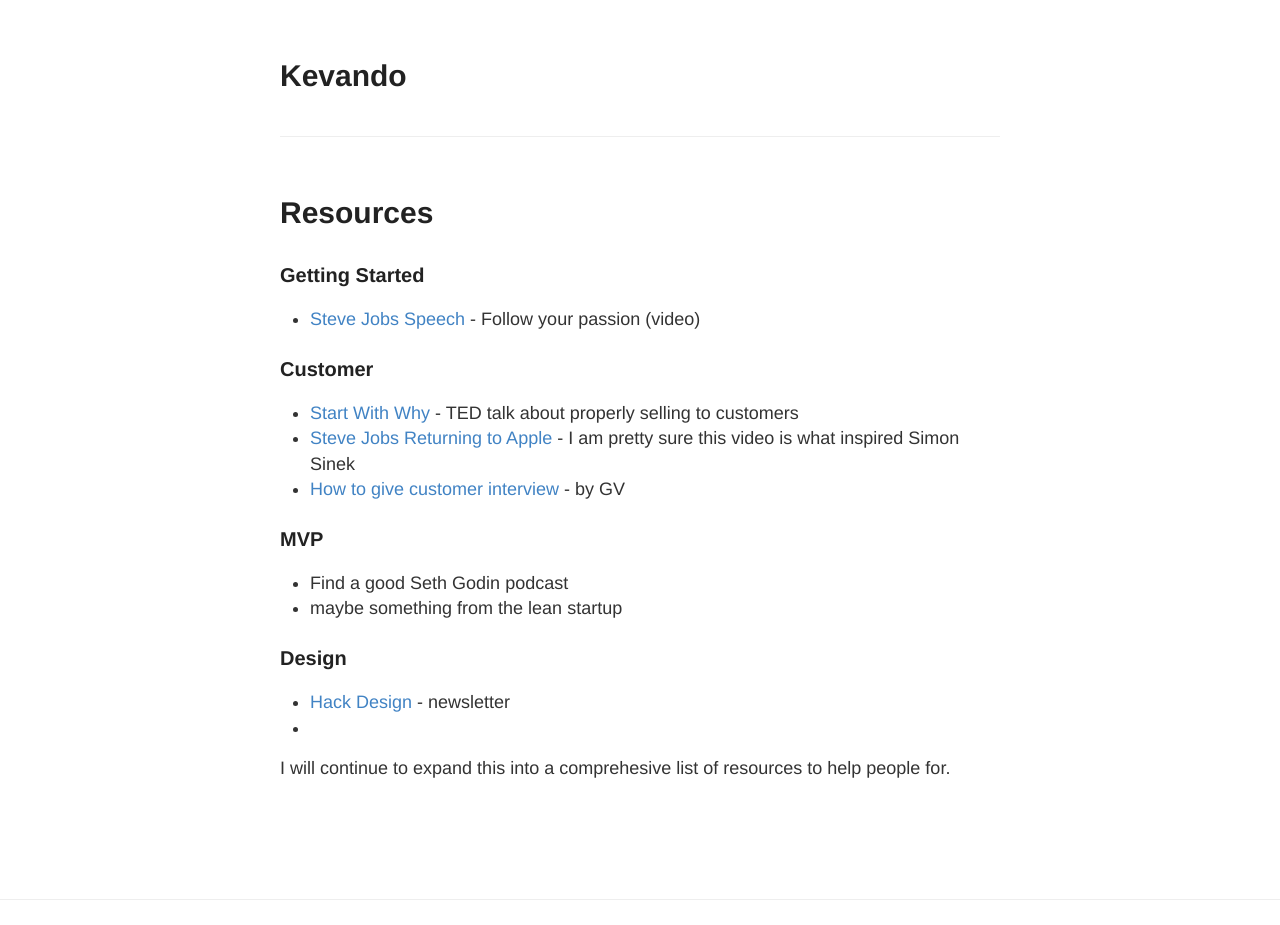
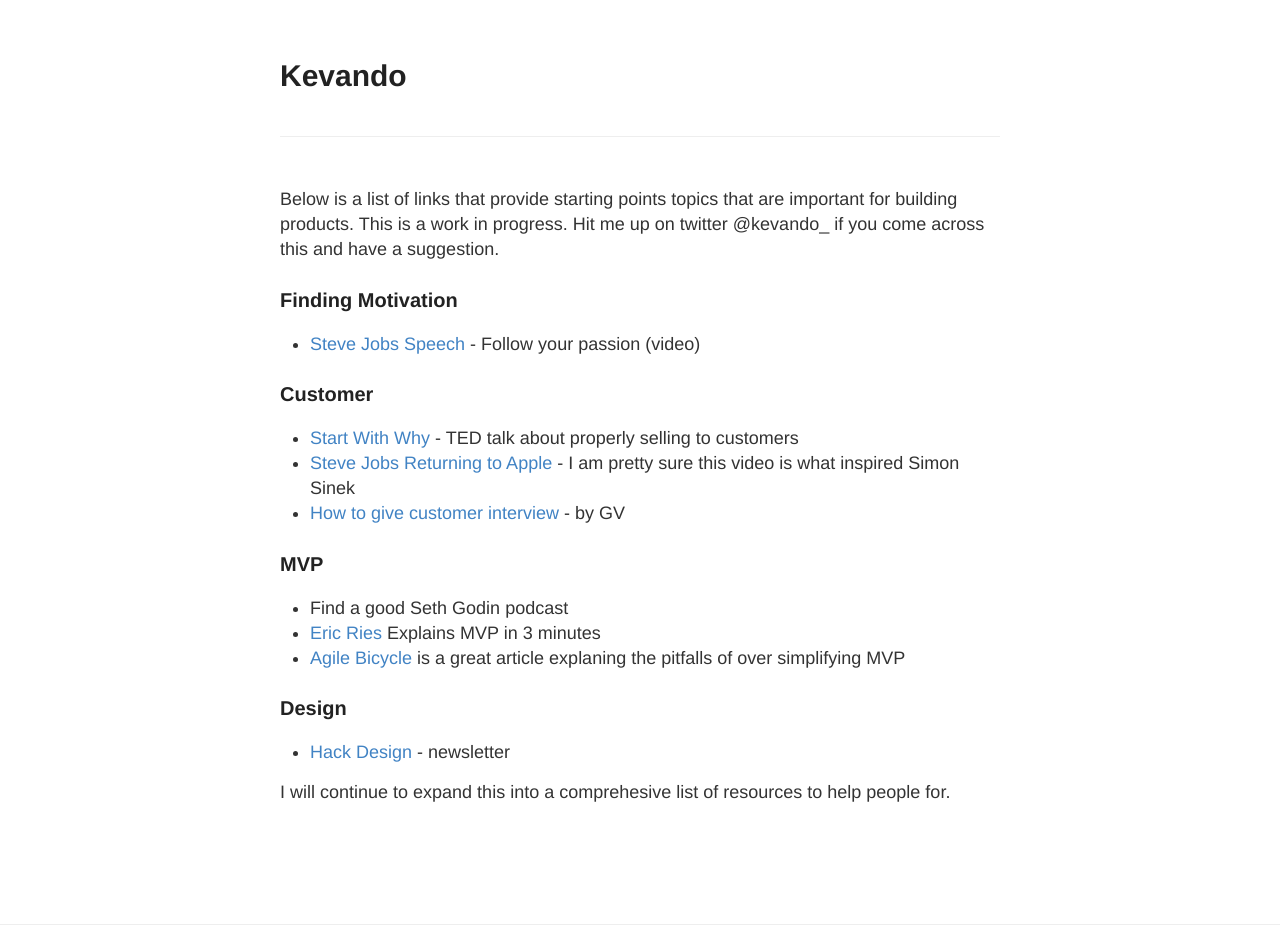
Before and after one commit to kevando/kevando.github.io, a Jekyll site: the page built from index.md, in a window 1280 px wide. Built offline with Jekyll 4.4.1, drawn with Linux system fonts in a browser that asks for light colours; Markdown is read by kramdown in place of the engine named in the settings; before the commit the page ends 900 px from its top, so only the background shows below that.

Commit message:
updated with mvp links

```diff
--- a/index.md
+++ b/index.md
@@ -2,11 +2,10 @@
 layout: default
 ---
 
+Below is a list of links that provide starting points topics that are important for building products. This is a work in progress. Hit me up on twitter @kevando_ if you come across this and have a suggestion.
 
-# Resources
+### Finding Motivation
 
-
-### Getting Started
 
 * [Steve Jobs Speech] - Follow your passion (video)
 
@@ -18,13 +17,16 @@
 * [How to give customer interview] - by GV
 
 ### MVP
+* Find a good Seth Godin podcast
+* [Eric Ries] Explains MVP in 3 minutes
+* [Agile Bicycle] is a great article explaning the pitfalls of over simplifying MVP
 
-* Find a good Seth Godin podcast
-* maybe something from the lean startup
+
+
 
 ### Design
 * [Hack Design] - newsletter
-*
+
 
 I will continue to expand this into a comprehesive list of resources to help people for.
 
@@ -34,3 +36,5 @@
    [Steve Jobs Returning to Apple]: <https://www.youtube.com/watch?v=keCwRdbwNQY>
    [How to give customer interview]: <https://www.youtube.com/watch?v=U9ZG19XTbd4>
    [Hack Design]: <https://hackdesign.org/>
+   [Eric Ries]: <https://www.youtube.com/watch?v=1FoCbbbcYT8>
+   [Agile Bicycle]: <https://dotdev.co/the-agile-bicycle-829a83b18e7#.8nm84lj7v>
```
